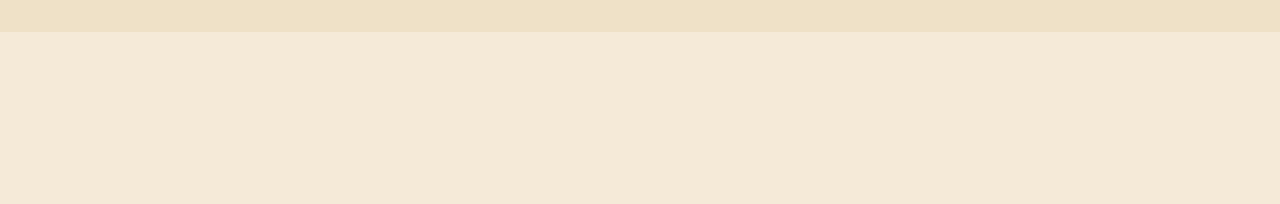
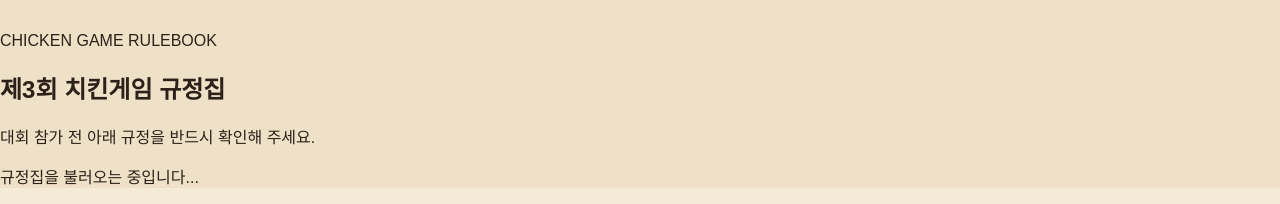
Before and after one commit to monsieurchzzk/ow_chickengame, a plain HTML site: page index.html in a window 1280 px wide. Shown: the part 596-800 px from the top of the page. Drawn offline with Linux system fonts and the light colour scheme.

Commit message:
Update index.html
261114 - changed "규정집" viewer format

```diff
--- a/index.html
+++ b/index.html
@@ -32,7 +32,7 @@
     <a href="#">역대 기록</a>
     <a href="#">참가자</a>
     <a href="#">명예의 전당</a>
-    <a href="3회치킨게임_규정집.md">규정</a>
+    <a href="#rules">규정</a>
   </nav>
 
   <button class="search-button" aria-label="검색">
@@ -133,6 +133,19 @@
     </a>
 
   </section>
+  <section class="rulebook-section" id="rules">
+  <div class="section-heading">
+    <span class="section-kicker">CHICKEN GAME RULEBOOK</span>
+    <h2>제3회 치킨게임 규정집</h2>
+    <p>대회 참가 전 아래 규정을 반드시 확인해 주세요.</p>
+  </div>
+
+  <div class="rulebook-container">
+    <div id="rulebook-content">
+      <p class="rulebook-loading">규정집을 불러오는 중입니다...</p>
+    </div>
+  </div>
+</section>
 </main>
 
 </body>
```
